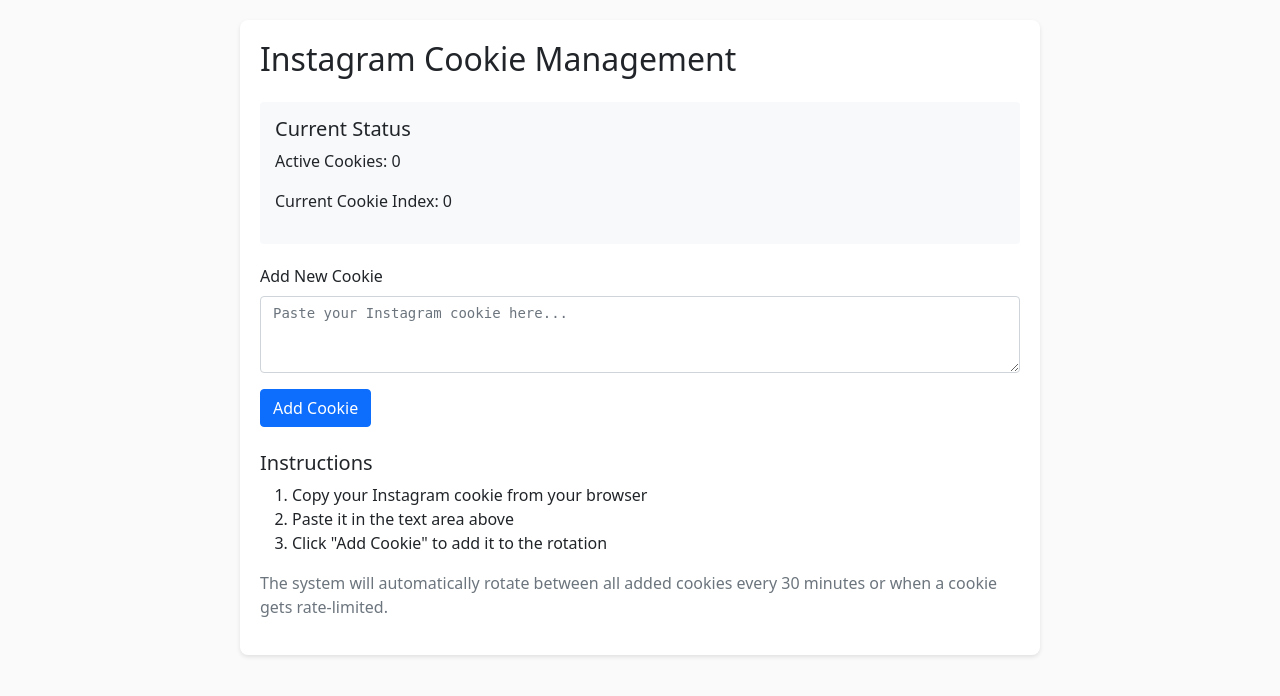
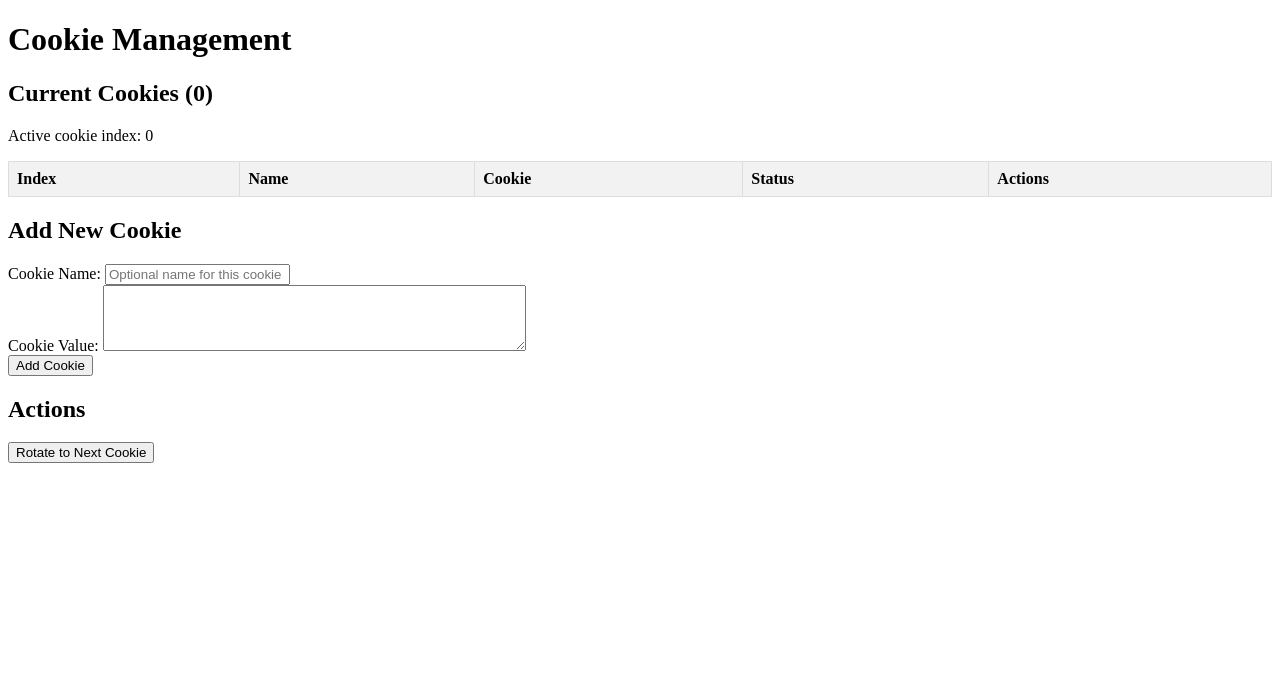
Before and after one commit to zane108231/FinalIG, a Flask app: page /cookies in a window 1280 px wide. Shown: the top 696 px of the page. Run offline with Flask 3, Linux system fonts and the light colour scheme; lists and menus that the app fills with data are empty.

Commit message:
Update cookies.html

```diff
--- a/templates/cookies.html
+++ b/templates/cookies.html
@@ -1,125 +1,92 @@
 <!DOCTYPE html>
-<html lang="en">
+<html>
 <head>
-    <meta charset="UTF-8">
-    <meta name="viewport" content="width=device-width, initial-scale=1.0">
-    <title>Instagram Cookie Management</title>
-    <link href="https://cdn.jsdelivr.net/npm/bootstrap@5.1.3/dist/css/bootstrap.min.css" rel="stylesheet">
+    <title>Cookie Management</title>
     <style>
-        body {
-            background-color: #fafafa;
-            padding: 20px;
+        table {
+            width: 100%;
+            border-collapse: collapse;
         }
-        .cookie-form {
-            max-width: 800px;
-            margin: 0 auto;
-            background: white;
-            padding: 20px;
-            border-radius: 8px;
-            box-shadow: 0 2px 4px rgba(0,0,0,0.1);
+        th, td {
+            border: 1px solid #ddd;
+            padding: 8px;
+            text-align: left;
         }
-        .status-box {
-            background: #f8f9fa;
-            padding: 15px;
-            border-radius: 4px;
-            margin-bottom: 20px;
+        th {
+            background-color: #f2f2f2;
         }
-        .cookie-input {
-            font-family: monospace;
-            font-size: 14px;
+        .active {
+            background-color: #d4edda;
         }
-        .cookie-list {
-            margin-top: 20px;
-        }
-        .cookie-item {
-            background: #f8f9fa;
-            padding: 10px;
-            margin-bottom: 10px;
-            border-radius: 4px;
-            border-left: 4px solid #dee2e6;
-        }
-        .cookie-item.active {
-            border-left-color: #198754;
-        }
-        .cookie-text {
-            font-family: monospace;
-            font-size: 12px;
-            word-break: break-all;
-            color: #666;
-        }
-        .cookie-status {
-            font-size: 12px;
-            font-weight: bold;
-        }
-        .cookie-status.active {
-            color: #198754;
+        .actions {
+            white-space: nowrap;
         }
     </style>
 </head>
 <body>
-    <div class="container">
-        <div class="cookie-form">
-            <h2 class="mb-4">Instagram Cookie Management</h2>
-
-            <div class="status-box">
-                <h5>Current Status</h5>
-                <p>Active Cookies: {{ cookie_count }}</p>
-                <p>Current Cookie Index: {{ current_index }}</p>
-            </div>
+    <h1>Cookie Management</h1>
 
     {% with messages = get_flashed_messages(with_categories=true) %}
         {% if messages %}
+            <div class="flashes">
                 {% for category, message in messages %}
-                        <div class="alert alert-{{ category if category != 'error' else 'danger' }}">
-                            {{ message }}
+                    <div class="alert alert-{{ category }}">{{ message }}</div>
+                {% endfor %}
             </div>
-                    {% endfor %}
         {% endif %}
     {% endwith %}
 
-            <form method="POST">
-                <div class="mb-3">
-                    <label for="cookie" class="form-label">Add New Cookie</label>
-                    <textarea
-                        class="form-control cookie-input"
-                        id="cookie"
-                        name="cookie"
-                        rows="3"
-                        placeholder="Paste your Instagram cookie here..."
-                        required></textarea>
+    <h2>Current Cookies ({{ cookie_count }})</h2>
+    <p>Active cookie index: {{ current_index }}</p>
+
+    <table>
+        <thead>
+            <tr>
+                <th>Index</th>
+                <th>Name</th>
+                <th>Cookie</th>
+                <th>Status</th>
+                <th>Actions</th>
+            </tr>
+        </thead>
+        <tbody>
+            {% for cookie in cookies_info %}
+                <tr {% if cookie.is_active %}class="active"{% endif %}>
+                    <td>{{ cookie.index }}</td>
+                    <td>{{ cookie.name }}</td>
+                    <td>{{ cookie.cookie }}</td>
+                    <td>{% if cookie.is_active %}ACTIVE{% endif %}</td>
+                    <td class="actions">
+                        <form method="post" style="display: inline;">
+                            <input type="hidden" name="action" value="remove">
+                            <input type="hidden" name="index" value="{{ cookie.index }}">
+                            <button type="submit">Remove</button>
+                        </form>
+                        <button onclick="alert('{{ cookie.full_cookie }}')">Show Full</button>
+                    </td>
+                </tr>
+            {% endfor %}
+        </tbody>
+    </table>
+
+    <h2>Add New Cookie</h2>
+    <form method="post">
+        <input type="hidden" name="action" value="add">
+        <div>
+            <label for="name">Cookie Name:</label>
+            <input type="text" id="name" name="name" placeholder="Optional name for this cookie">
         </div>
-                <button type="submit" class="btn btn-primary">Add Cookie</button>
+        <div>
+            <label for="cookie">Cookie Value:</label>
+            <textarea id="cookie" name="cookie" rows="4" cols="50" required></textarea>
+        </div>
+        <button type="submit">Add Cookie</button>
     </form>
 
-            {% if cookies_info %}
-            <div class="cookie-list">
-                <h5 class="mt-4">Active Cookies</h5>
-                {% for cookie in cookies_info %}
-                <div class="cookie-item {% if cookie.is_active %}active{% endif %}">
-                    <div class="d-flex justify-content-between align-items-center mb-2">
-                        <span class="cookie-status {% if cookie.is_active %}active{% endif %}">
-                            {% if cookie.is_active %}Currently Active{% else %}Inactive{% endif %}
-                        </span>
-                        <span class="text-muted">Index: {{ cookie.index }}</span>
-                    </div>
-                    <div class="cookie-text">{{ cookie.cookie }}</div>
-                </div>
-                {% endfor %}
-            </div>
-            {% endif %}
-
-            <div class="mt-4">
-                <h5>Instructions</h5>
-                <ol>
-                    <li>Copy your Instagram cookie from your browser</li>
-                    <li>Paste it in the text area above</li>
-                    <li>Click "Add Cookie" to add it to the rotation</li>
-                </ol>
-                <p class="text-muted">
-                    The system will automatically rotate between all added cookies every 30 minutes or when a cookie gets rate-limited.
-                </p>
-            </div>
-        </div>
-    </div>
+    <h2>Actions</h2>
+    <form method="post">
+        <input type="hidden" name="action" value="rotate">
+        <button type="submit">Rotate to Next Cookie</button>
+    </form>
 </body>
 </html>
```
Lines whose indentation alone changed are shown as unchanged.
